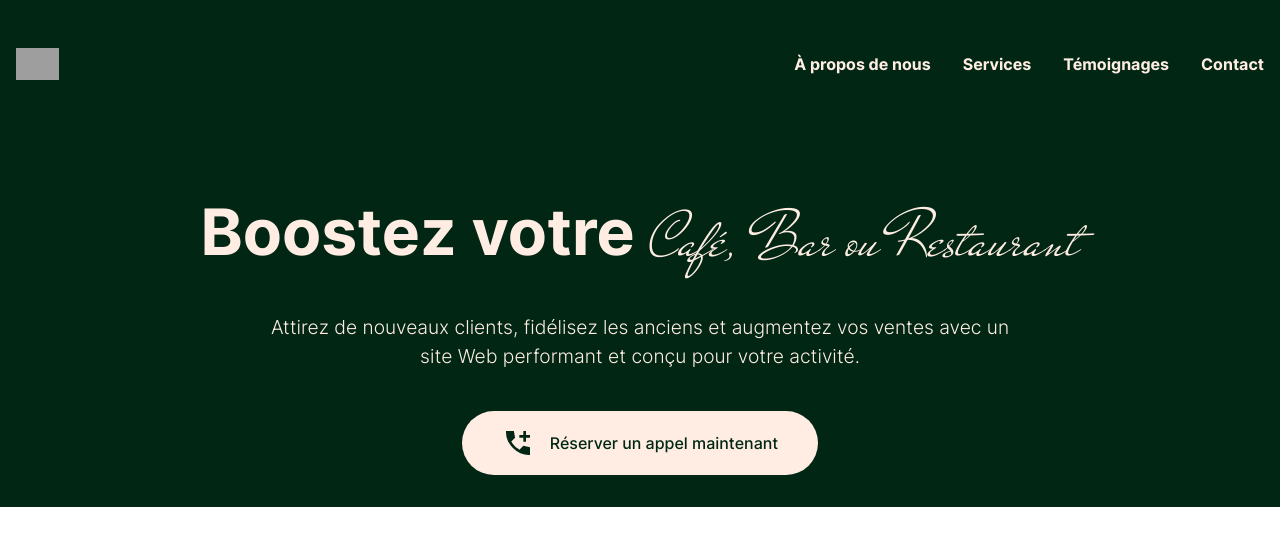
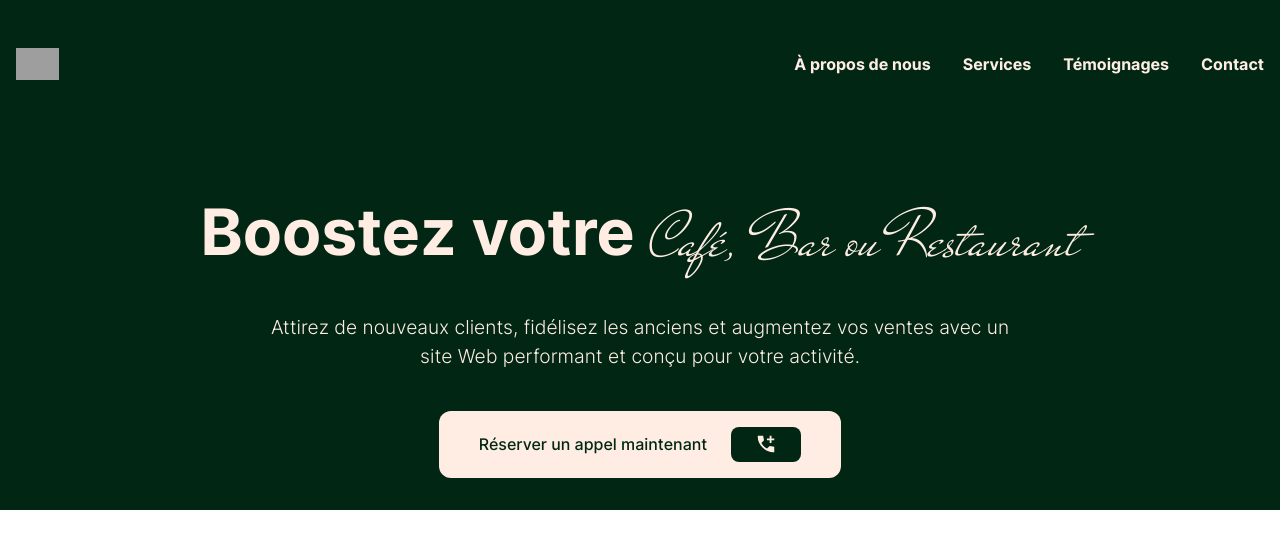
Before and after one commit to ChamkhiAnas/KORNERLANDING, a Nuxt app: page / in a window 1280 px wide. Shown: the top 548 px of the page. Built offline with nearby package versions, Linux system fonts and the light colour scheme; grey boxes are pictures that could not be loaded.

Commit message:
header respo + animation

```diff
--- a/assets/styling.scss
+++ b/assets/styling.scss
@@ -74,4 +74,5 @@
 
 
   $text-color-primary:#FFEDE3;
-  $text-color-secondary:#012714
+  $text-color-secondary:#012714;
+  $primary:#012714;
--- a/components/Header.vue
+++ b/components/Header.vue
@@ -4,9 +4,21 @@
             <h1>Boostez votre <span>Café, Bar ou Restaurant</span>  </h1>
             <h6 class="mt-6 w-3/5 text-center">Attirez de nouveaux clients, fidélisez les anciens et augmentez vos ventes avec un site Web performant et conçu pour votre activité.</h6>
 
-            <button class="flex gap-4 justify-center items-center mt-10 px-10 py-4 rounded-full">
-                <svg xmlns="http://www.w3.org/2000/svg" width="32" height="32" viewBox="0 0 24 24"><path fill="#012714" d="M16 11V8h-3V6h3V3h2v3h3v2h-3v3zm3.95 10q-3.125 0-6.187-1.35T8.2 15.8t-3.85-5.55T3 4.05V3h5.9l.925 5.025l-2.85 2.875q.55.975 1.225 1.85t1.45 1.625q.725.725 1.588 1.388T13.1 17l2.9-2.9l5 1.025V21z"/></svg>
-                Réserver un appel maintenant</button>
+
+            <button class="button--narvi button-2 flex w-fit gap-2 justify-center items-center mt-10 px-10 py-4 rounded-xl">
+                <span><span class="mr-4">Réserver un appel maintenant</span></span>
+                <div class="svg-container">
+                    <svg class="icon" xmlns="http://www.w3.org/2000/svg" width="32" height="32" viewBox="0 0 24 24">
+                        <path fill="#FFEDE3" d="M16 11V8h-3V6h3V3h2v3h3v2h-3v3zm3.95 10q-3.125 0-6.187-1.35T8.2 15.8t-3.85-5.55T3 4.05V3h5.9l.925 5.025l-2.85 2.875q.55.975 1.225 1.85t1.45 1.625q.725.725 1.588 1.388T13.1 17l2.9-2.9l5 1.025V21z"/>
+                    </svg>
+                    <svg class="icon2" xmlns="http://www.w3.org/2000/svg" width="32" height="32" viewBox="0 0 24 24">
+                        <path fill="#FFEDE3" d="M16 11V8h-3V6h3V3h2v3h3v2h-3v3zm3.95 10q-3.125 0-6.187-1.35T8.2 15.8t-3.85-5.55T3 4.05V3h5.9l.925 5.025l-2.85 2.875q.55.975 1.225 1.85t1.45 1.625q.725.725 1.588 1.388T13.1 17l2.9-2.9l5 1.025V21z"/>
+                    </svg>
+                </div>
+            </button>
+
+
+
         </div>
 
 
@@ -31,13 +43,75 @@ h6{
     font-size:1.2rem
 }
 
-button{
-    background-color: $text-color-primary;
+
+
+.button--narvi {
+    background-color: #FFEDE3;
     font-family: $Inter_M;
-    color:  $text-color-secondary;
+    color: $text-color-secondary;
+    overflow: hidden;
+}
+
+.button-2 {
+    border: none;
+    cursor: pointer;
+    transition: all 0.6s ease-in, color 0.3s 0.3s;
+}
+
+.button-2:hover {
+    box-shadow: 30rem 0 0 0 #A9D9C1 inset;
+}
+
+.svg-container {
+    position: relative;
+    display: flex;
+    align-items: center;
+    width: 70px;
+    background: $primary;
+    height: 35px;
+    border-radius: 8px;
+    overflow: hidden;
+}
+
+.icon {
+    position: relative;
+    width:22px;
+    top: 0;
+    right: 0;
+    margin: 0 auto;
+    transition: transform 0.4s ease-in;
+}
+
+.icon2{
+    position: absolute;
+    width:22px;
+    top: 0;
+    right: 1px;
+    margin-left:  auto;
+    visibility: hidden;
+    transition: transform 0.4s ease-in;
+    transition-delay: 0s;
+
+
 
 
 }
+
+.button-2:hover .icon {
+    transform: translateX(-3rem);
+}
+
+.button-2:hover .icon2 {
+    visibility: visible;
+
+    transform: translateX(-1.5rem);
+}
+// .button-2:hover .svg-container {
+//     background-color: black;
+// }
+
+
+
 
 </style>
 
--- a/components/Navbar.vue
+++ b/components/Navbar.vue
@@ -87,12 +87,33 @@
 
 
 
- a{
-    font-family:$Inter_B;
-    color:$text-color-primary;
-    }
+li {
+  position:relative;
+  a{
+     font-family:$Inter_B;
+     color:$text-color-primary;
+
+     }
+}
 
 
+  a::after{
+    content: "";
+    display: block;
+    position: absolute;
+    bottom: -6px;
+    left: 0;
+    width: 100%;
+    height: 6px;
+    transform: scaleX(0);
+    transition: transform 300ms ease;
+    transform-origin: right;
+    background:#A9D9C1;
+  }
+    a:hover::after{
+    transform-origin: left;
+    transform: scaleX(1);
+    }
 
 </style>
 
--- a/pages/index.vue
+++ b/pages/index.vue
@@ -10,6 +10,7 @@
 
 .landing{
     background-color: $text-color-secondary;
+    height: 100%;
 }
 
 
```
